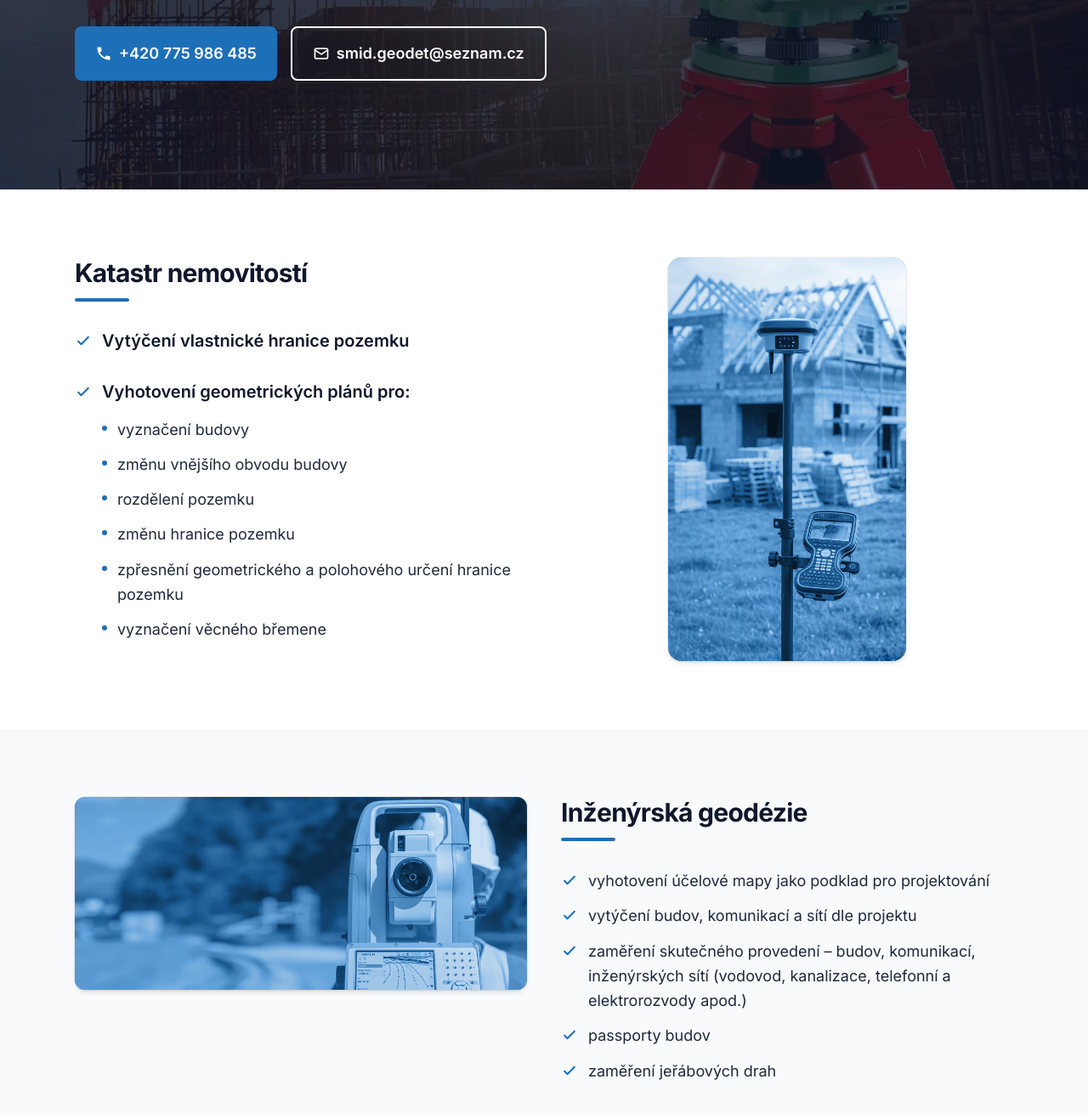
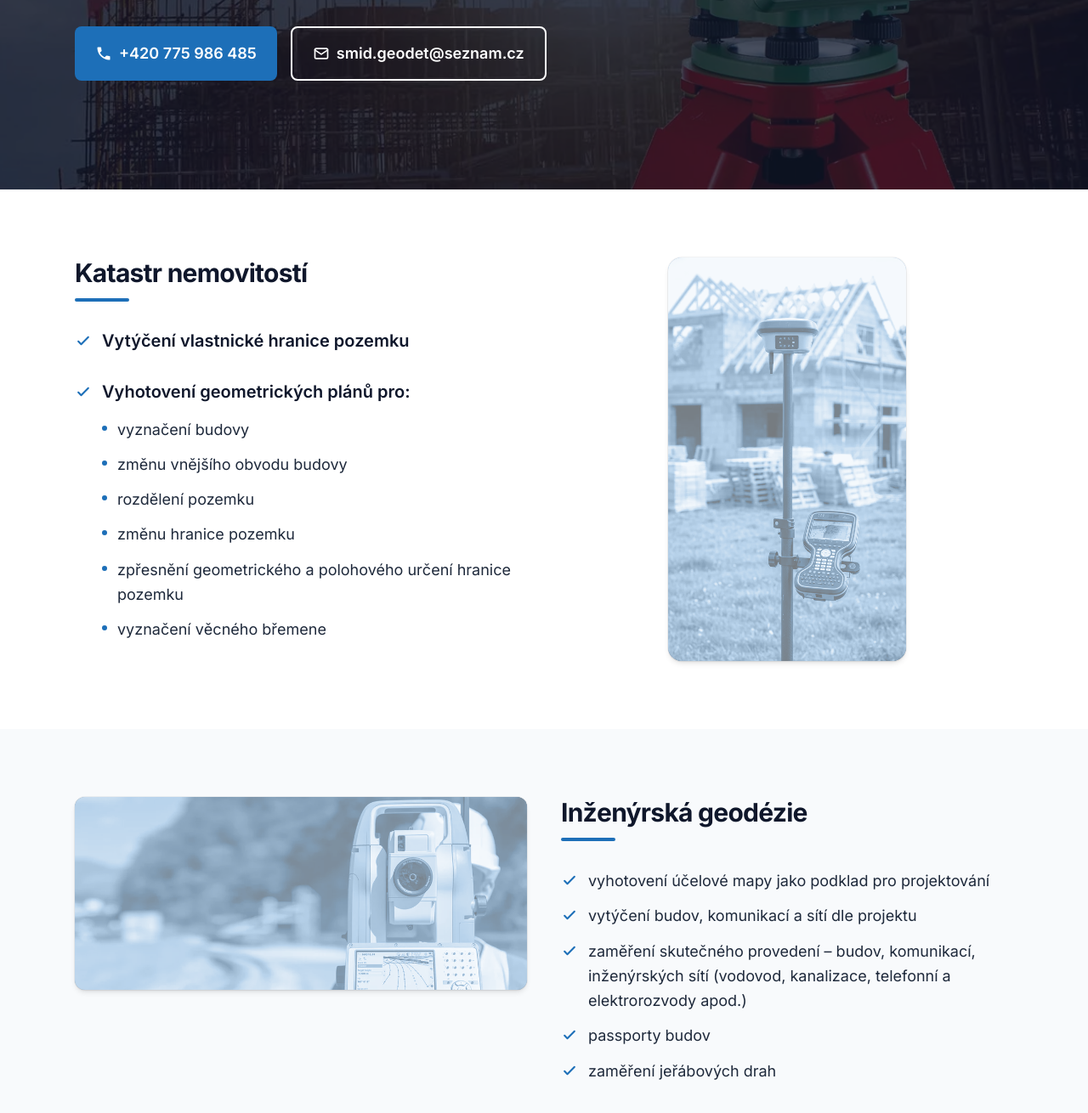
Before and after one commit to kapusnak/geodet-zlin, a Next.js app: page / in a window 1280 px wide. Shown: the part 779-2089 px from the top of the page at 85% size. Built offline with nearby package versions, Linux system fonts and the light colour scheme.

Commit message:
Make content photos lighter and paler blue at rest
Brighten and lower contrast on the grayscale base and add a white wash so
the duotone state reads as a soft, washed-out pale blue; full color still
returns on hover.

Co-authored-by: Cursor <cursoragent@cursor.com>

```diff
--- a/app/components/Inzenyrska.tsx
+++ b/app/components/Inzenyrska.tsx
@@ -27,10 +27,10 @@ export default function Inzenyrska() {
               height={820}
               alt="Detail totální stanice Leica při měření komunikace"
               loading="lazy"
-              className="w-full scale-[1.01] object-cover grayscale transition duration-700 ease-out group-hover:scale-105 group-hover:grayscale-0"
+              className="w-full scale-[1.01] object-cover grayscale brightness-110 contrast-90 transition duration-700 ease-out group-hover:scale-105 group-hover:grayscale-0 group-hover:brightness-100 group-hover:contrast-100"
             />
-            <span className="pointer-events-none absolute inset-0 bg-accent/70 mix-blend-color transition-opacity duration-700 ease-out group-hover:opacity-0" />
-            <span className="pointer-events-none absolute inset-0 bg-gradient-to-tr from-accent/30 to-transparent transition-opacity duration-700 ease-out group-hover:opacity-0" />
+            <span className="pointer-events-none absolute inset-0 bg-accent/60 mix-blend-color transition-opacity duration-700 ease-out group-hover:opacity-0" />
+            <span className="pointer-events-none absolute inset-0 bg-white/45 transition-opacity duration-700 ease-out group-hover:opacity-0" />
           </div>
 
           <div className="order-1 lg:order-2">
--- a/app/components/Katastr.tsx
+++ b/app/components/Katastr.tsx
@@ -66,10 +66,10 @@ export default function Katastr() {
               height={943}
               alt="Přijímač Leica GS18 I na výtyčce s kontrolerem CS20"
               loading="lazy"
-              className="aspect-[3/2] w-full scale-[1.01] object-cover grayscale transition duration-700 ease-out group-hover:scale-105 group-hover:grayscale-0"
+              className="aspect-[3/2] w-full scale-[1.01] object-cover grayscale brightness-110 contrast-90 transition duration-700 ease-out group-hover:scale-105 group-hover:grayscale-0 group-hover:brightness-100 group-hover:contrast-100"
             />
-            <span className="pointer-events-none absolute inset-0 bg-accent/70 mix-blend-color transition-opacity duration-700 ease-out group-hover:opacity-0" />
-            <span className="pointer-events-none absolute inset-0 bg-gradient-to-tr from-accent/30 to-transparent transition-opacity duration-700 ease-out group-hover:opacity-0" />
+            <span className="pointer-events-none absolute inset-0 bg-accent/60 mix-blend-color transition-opacity duration-700 ease-out group-hover:opacity-0" />
+            <span className="pointer-events-none absolute inset-0 bg-white/45 transition-opacity duration-700 ease-out group-hover:opacity-0" />
           </div>
         </div>
 
@@ -83,10 +83,10 @@ export default function Katastr() {
               height={2605}
               alt="Přijímač Leica GS18 I na výtyčce s kontrolerem CS20"
               loading="lazy"
-              className="block h-auto w-auto max-h-[30rem] scale-[1.01] grayscale transition duration-700 ease-out group-hover:scale-105 group-hover:grayscale-0"
+              className="block h-auto w-auto max-h-[30rem] scale-[1.01] grayscale brightness-110 contrast-90 transition duration-700 ease-out group-hover:scale-105 group-hover:grayscale-0 group-hover:brightness-100 group-hover:contrast-100"
             />
-            <span className="pointer-events-none absolute inset-0 bg-accent/70 mix-blend-color transition-opacity duration-700 ease-out group-hover:opacity-0" />
-            <span className="pointer-events-none absolute inset-0 bg-gradient-to-tr from-accent/30 to-transparent transition-opacity duration-700 ease-out group-hover:opacity-0" />
+            <span className="pointer-events-none absolute inset-0 bg-accent/60 mix-blend-color transition-opacity duration-700 ease-out group-hover:opacity-0" />
+            <span className="pointer-events-none absolute inset-0 bg-white/45 transition-opacity duration-700 ease-out group-hover:opacity-0" />
           </figure>
         </div>
       </div>
```
